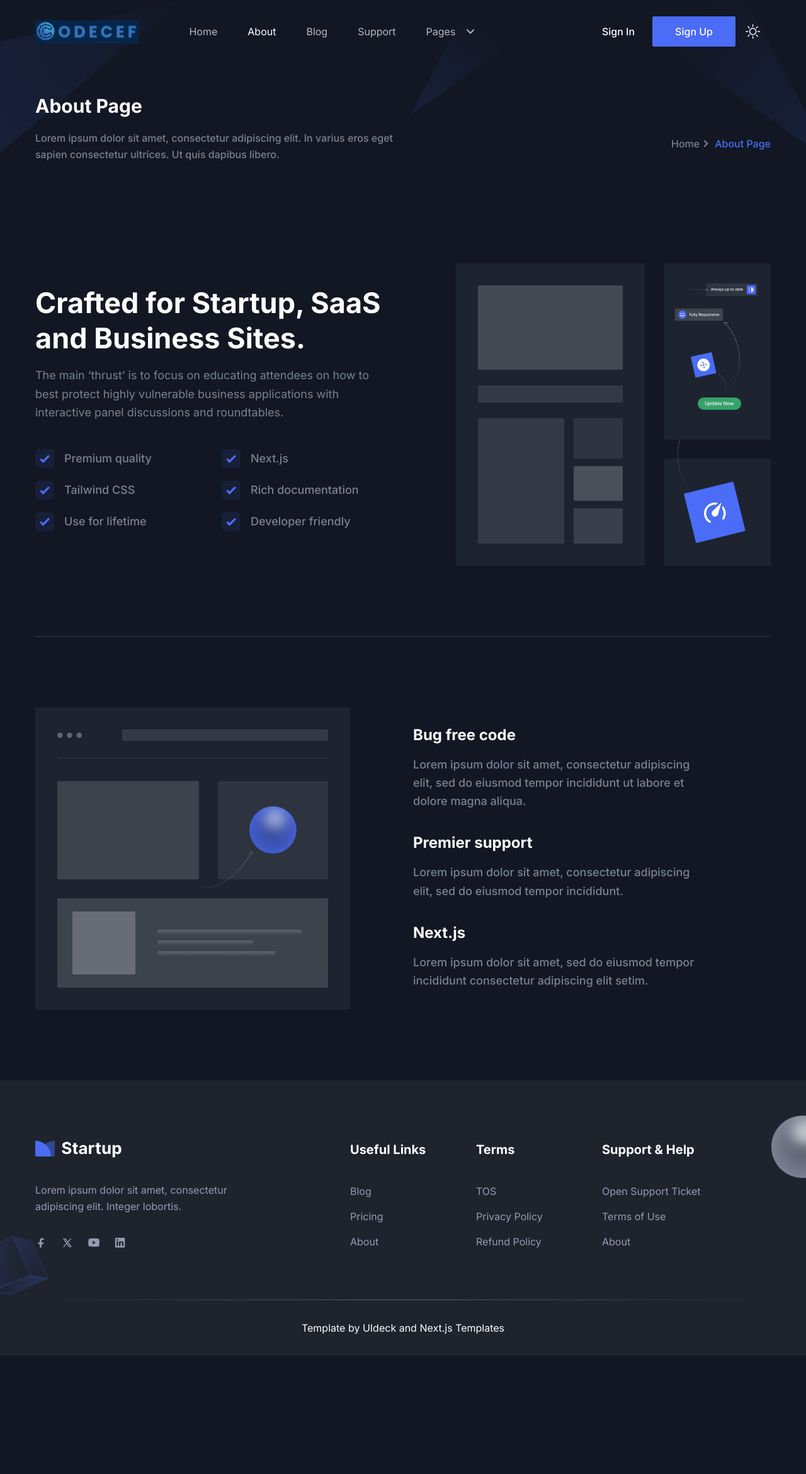
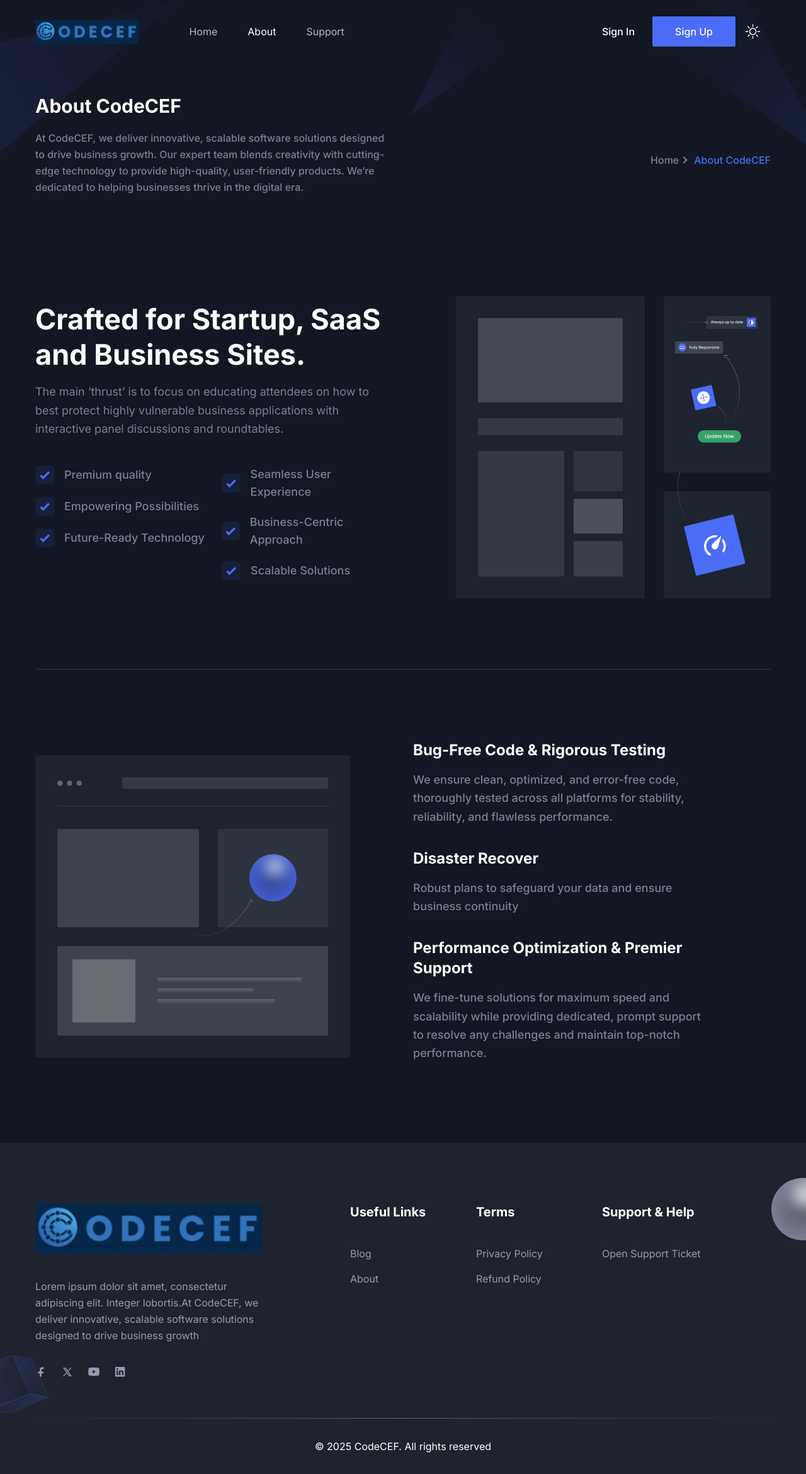
Before and after one commit to codecef/codecef, a Next.js app: page /about in a window 1280 px wide. Shown: the whole page at 63% size. Before the commit the page ends 2152 px from the top, so only its background shows below. Built offline with nearby package versions, Linux system fonts and the light colour scheme.

Commit message:
final commit

```diff
--- a/package.json
+++ b/package.json
@@ -15,7 +15,8 @@
     "next-themes": "^0.2.1",
     "react": "^18.2.0",
     "react-dom": "^18.2.0",
-    "react-modal-video": "^2.0.1"
+    "react-modal-video": "^2.0.1",
+    "sharp": "^0.33.5"
   },
   "devDependencies": {
     "@types/node": "^20.8.9",
--- a/src/app/about/page.tsx
+++ b/src/app/about/page.tsx
@@ -14,8 +14,8 @@ const AboutPage = () => {
   return (
     <>
       <Breadcrumb
-        pageName="About Page"
-        description="Lorem ipsum dolor sit amet, consectetur adipiscing elit. In varius eros eget sapien consectetur ultrices. Ut quis dapibus libero."
+        pageName="About CodeCEF"
+        description="At CodeCEF, we deliver innovative, scalable software solutions designed to drive business growth. Our expert team blends creativity with cutting-edge technology to provide high-quality, user-friendly products. We’re dedicated to helping businesses thrive in the digital era."
       />
       <AboutSectionOne />
       <AboutSectionTwo />
--- a/src/app/contact/page.tsx
+++ b/src/app/contact/page.tsx
@@ -13,8 +13,8 @@ const ContactPage = () => {
   return (
     <>
       <Breadcrumb
-        pageName="Contact Page"
-        description="Lorem ipsum dolor sit amet, consectetur adipiscing elit. In varius eros eget sapien consectetur ultrices. Ut quis dapibus libero."
+        pageName="Contact Us"
+        description="Get in touch with CodeCEF for inquiries, support, or partnership opportunities. We're here to help you take your business to the next level."
       />
 
       <Contact />
--- a/src/components/About/AboutSectionOne.tsx
+++ b/src/components/About/AboutSectionOne.tsx
@@ -36,14 +36,14 @@ const AboutSectionOne = () => {
                 <div className="mx-[-12px] flex flex-wrap">
                   <div className="w-full px-3 sm:w-1/2 lg:w-full xl:w-1/2">
                     <List text="Premium quality" />
-                    <List text="Tailwind CSS" />
-                    <List text="Use for lifetime" />
+                    <List text="Empowering Possibilities" />
+                    <List text="Future-Ready Technology" />
                   </div>
 
                   <div className="w-full px-3 sm:w-1/2 lg:w-full xl:w-1/2">
-                    <List text="Next.js" />
-                    <List text="Rich documentation" />
-                    <List text="Developer friendly" />
+                    <List text="Seamless User Experience" />
+                    <List text="Business-Centric Approach" />
+                    <List text="Scalable Solutions" />
                   </div>
                 </div>
               </div>
--- a/src/components/About/AboutSectionTwo.tsx
+++ b/src/components/About/AboutSectionTwo.tsx
@@ -28,31 +28,29 @@ const AboutSectionTwo = () => {
             <div className="max-w-[470px]">
               <div className="mb-9">
                 <h3 className="mb-4 text-xl font-bold text-black dark:text-white sm:text-2xl lg:text-xl xl:text-2xl">
-                  Bug free code
+                Bug-Free Code & Rigorous Testing
                 </h3>
                 <p className="text-base font-medium leading-relaxed text-body-color sm:text-lg sm:leading-relaxed">
-                  Lorem ipsum dolor sit amet, consectetur adipiscing elit, sed
-                  do eiusmod tempor incididunt ut labore et dolore magna aliqua.
+                We ensure clean, optimized, and error-free code, thoroughly tested across all platforms for stability, reliability, and flawless performance.
                 </p>
               </div>
               <div className="mb-9">
                 <h3 className="mb-4 text-xl font-bold text-black dark:text-white sm:text-2xl lg:text-xl xl:text-2xl">
-                  Premier support
+                  Disaster Recover
                 </h3>
                 <p className="text-base font-medium leading-relaxed text-body-color sm:text-lg sm:leading-relaxed">
-                  Lorem ipsum dolor sit amet, consectetur adipiscing elit, sed
-                  do eiusmod tempor incididunt.
+                  Robust plans to safeguard your data and ensure business continuity
                 </p>
               </div>
-              <div className="mb-1">
+              <div className="mb-4">
                 <h3 className="mb-4 text-xl font-bold text-black dark:text-white sm:text-2xl lg:text-xl xl:text-2xl">
-                  Next.js
+                Performance Optimization & Premier Support
                 </h3>
                 <p className="text-base font-medium leading-relaxed text-body-color sm:text-lg sm:leading-relaxed">
-                  Lorem ipsum dolor sit amet, sed do eiusmod tempor incididunt
-                  consectetur adipiscing elit setim.
+                We fine-tune solutions for maximum speed and scalability while providing dedicated, prompt support to resolve any challenges and maintain top-notch performance.
                 </p>
               </div>
+
             </div>
           </div>
         </div>
--- a/src/components/Contact/NewsLatterBox.tsx
+++ b/src/components/Contact/NewsLatterBox.tsx
@@ -11,9 +11,9 @@ const NewsLatterBox = () => {
         Subscribe to receive future updates
       </h3>
       <p className="mb-11 border-b border-body-color border-opacity-25 pb-11 text-base leading-relaxed text-body-color dark:border-white dark:border-opacity-25">
-        Lorem ipsum dolor sited Sed ullam corper consectur adipiscing Mae ornare
-        massa quis lectus.
-      </p>
+      Stay informed with the latest news, updates, and insights from CodeCEF. Be the first to hear about our new services, innovations, and industry trends.
+
+    </p>
       <div>
         <input
           type="text"
--- a/src/components/Footer/index.tsx
+++ b/src/components/Footer/index.tsx
@@ -12,14 +12,14 @@ const Footer = () => {
               <div className="mb-12 max-w-[360px] lg:mb-16">
                 <Link href="/" className="mb-8 inline-block">
                   <Image
-                    src="/images/logo/logo-2.svg"
+                    src="/images/logo/codcefwhite.png"
                     alt="logo"
                     className="w-full dark:hidden"
                     width={140}
                     height={30}
                   />
                   <Image
-                    src="/images/logo/logo.svg"
+                    src="/images/logo/codecefdarkblue.png"
                     alt="logo"
                     className="hidden w-full dark:block"
                     width={140}
@@ -27,8 +27,8 @@ const Footer = () => {
                   />
                 </Link>
                 <p className="mb-9 text-base leading-relaxed text-body-color dark:text-body-color-dark">
-                  Lorem ipsum dolor sit amet, consectetur adipiscing elit.
-                  Integer lobortis.
+                Lorem ipsum dolor sit amet, consectetur adipiscing elit.
+                Integer lobortis.At CodeCEF, we deliver innovative, scalable software solutions designed to drive business growth
                 </p>
                 <div className="flex items-center">
                   <a
@@ -74,7 +74,7 @@ const Footer = () => {
                     </svg>
                   </a>
                   <a
-                    href="/"
+                    href="https://www.youtube.com/@codecef-d2h"
                     aria-label="social-link"
                     target="_blank"
                     rel="noopener noreferrer"
@@ -123,14 +123,14 @@ const Footer = () => {
                       Blog
                     </Link>
                   </li>
-                  <li>
+                  {/* <li>
                     <Link
                       href="/"
                       className="mb-4 inline-block text-base text-body-color duration-300 hover:text-primary dark:text-body-color-dark dark:hover:text-primary"
                     >
                       Pricing
                     </Link>
-                  </li>
+                  </li> */}
                   <li>
                     <Link
                       href="/about"
@@ -149,14 +149,7 @@ const Footer = () => {
                   Terms
                 </h2>
                 <ul>
-                  <li>
-                    <Link
-                      href="/"
-                      className="mb-4 inline-block text-base text-body-color duration-300 hover:text-primary dark:text-body-color-dark dark:hover:text-primary"
-                    >
-                      TOS
-                    </Link>
-                  </li>
+
                   <li>
                     <Link
                       href="/"
@@ -191,22 +184,6 @@ const Footer = () => {
                       Open Support Ticket
                     </Link>
                   </li>
-                  <li>
-                    <Link
-                      href="/"
-                      className="mb-4 inline-block text-base text-body-color duration-300 hover:text-primary dark:text-body-color-dark dark:hover:text-primary"
-                    >
-                      Terms of Use
-                    </Link>
-                  </li>
-                  <li>
-                    <Link
-                      href="/about"
-                      className="mb-4 inline-block text-base text-body-color duration-300 hover:text-primary dark:text-body-color-dark dark:hover:text-primary"
-                    >
-                      About
-                    </Link>
-                  </li>
                 </ul>
               </div>
             </div>
@@ -215,24 +192,7 @@ const Footer = () => {
           <div className="h-px w-full bg-gradient-to-r from-transparent via-[#D2D8E183] to-transparent dark:via-[#959CB183]"></div>
           <div className="py-8">
             <p className="text-center text-base text-body-color dark:text-white">
-              Template by{" "}
-              <a
-                href="http://uideck.com"
-                target="_blank"
-                rel="noopener noreferrer"
-                className="hover:text-primary"
-              >
-                UIdeck
-              </a>{" "}
-              and{" "}
-              <a
-                href="https://nextjstemplates.com"
-                target="_blank"
-                rel="noopener noreferrer"
-                className="hover:text-primary"
-              >
-                Next.js Templates
-              </a>
+              © 2025 CodeCEF. All rights reserved
             </p>
           </div>
         </div>
--- a/src/components/Header/menuData.tsx
+++ b/src/components/Header/menuData.tsx
@@ -13,30 +13,30 @@ const menuData: Menu[] = [
     path: "/about",
     newTab: false,
   },
-  {
-    id: 33,
-    title: "Blog",
-    path: "/blog",
-    newTab: false,
-  },
+  // {
+  //   id: 33,
+  //   title: "Blog",
+  //   path: "/blog",
+  //   newTab: false,
+  // },
   {
     id: 3,
     title: "Support",
     path: "/contact",
     newTab: false,
   },
-  {
-    id: 4,
-    title: "Pages",
-    newTab: false,
-    submenu: [
-      {
-        id: 41,
-        title: "About Page",
-        path: "/about",
-        newTab: false,
-      }
-    ],
-  },
+  // {
+  //   id: 4,
+  //   title: "Pages",
+  //   newTab: false,
+  //   submenu: [
+  //     {
+  //       id: 41,
+  //       title: "About Page",
+  //       path: "/about",
+  //       newTab: false,
+  //     }
+  //   ],
+  // },
 ];
 export default menuData;
--- a/src/components/Testimonials/index.tsx
+++ b/src/components/Testimonials/index.tsx
@@ -37,8 +37,8 @@ const Testimonials = () => {
     <section className="dark:bg-bg-color-dark bg-gray-light relative z-10 py-16 md:py-20 lg:py-28">
       <div className="container">
         <SectionTitle
-          title="What Our Users Says"
-          paragraph="There are many variations of passages of Lorem Ipsum available but the majority have suffered alteration in some form."
+          title="What Our Clients Say"
+          paragraph="Hear from our clients about how CodeCEF's innovative and tailored solutions have transformed their businesses. Real stories, real impact."
           center
         />
 
```
Also changed, not shown: src/app/page.tsx (+6 -5 lines), src/components/Features/SingleFeature.tsx (+5 -5 lines), 1 other file (tests, documents, lock files or other folders).
